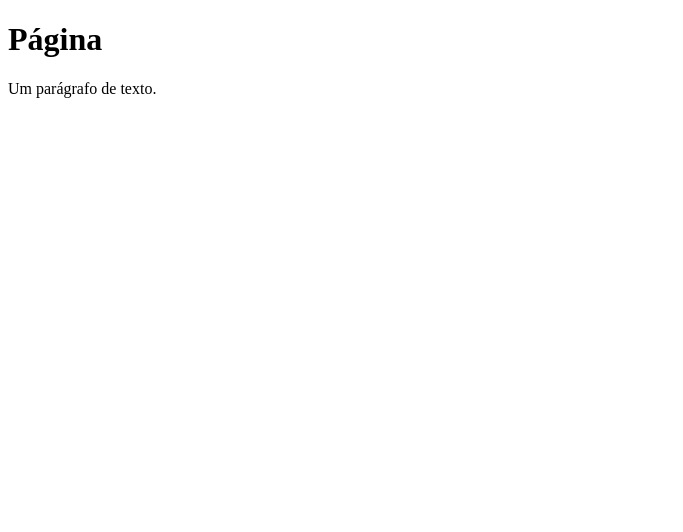
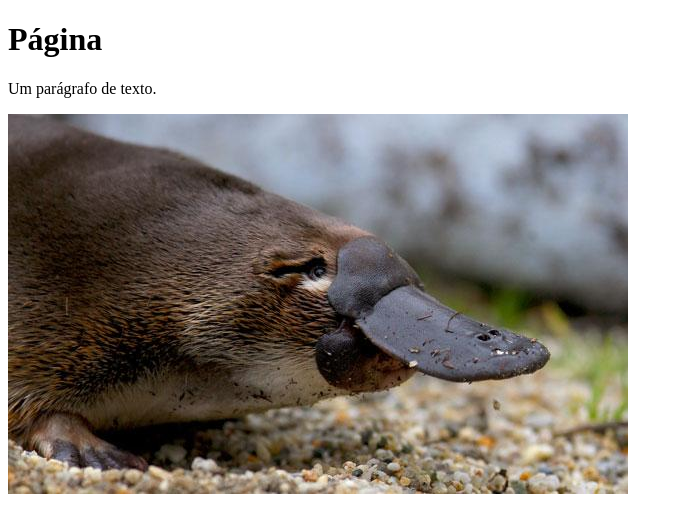
Before and after one commit to ricardoolivio/rodrigoccurvo.github.io, a plain HTML site: page index.html in a window 1280 px wide. Shown: the whole page, without its empty margins (0-683 px from the left). Drawn offline with Linux system fonts and the light colour scheme.

Commit message:
Adicionada imagem

```diff
--- a/index.html
+++ b/index.html
@@ -9,5 +9,6 @@
 		<p>
 			Um parágrafo de texto.
 		</p>
+		<img src="imagens/platypus.jpg">
 	</body>
 </html>
```
Also changed, not shown: imagens/platypus.jpg (added).
